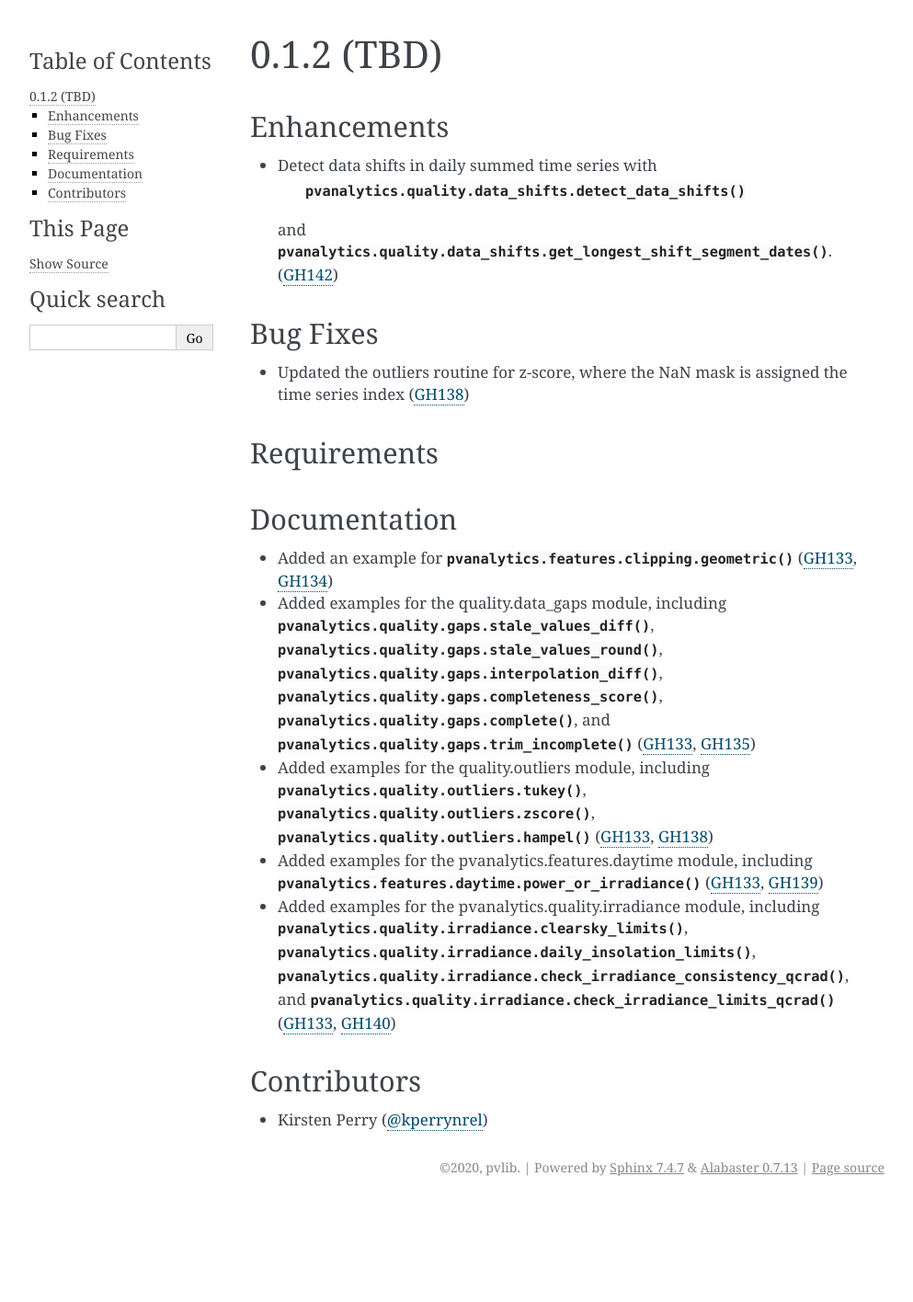
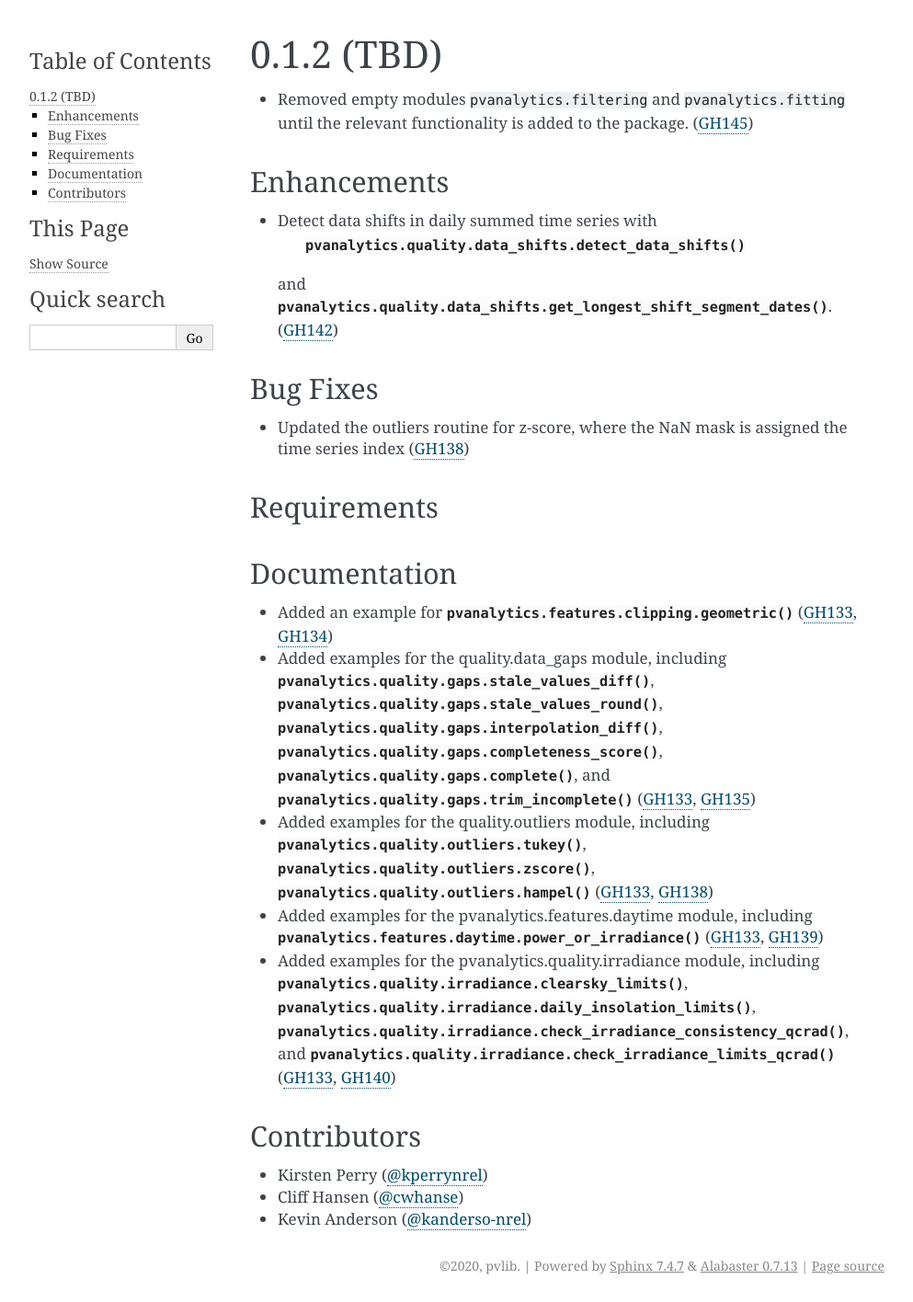
Before and after one commit to pvlib/pvanalytics, a Sphinx documentation site: the page built from docs/whatsnew/0.1.2.rst, in a window 1280 px wide. Shown: the whole page at 92% size, without its empty margins (148-1141 px from the left). Built offline with Sphinx 7.4.7, drawn with Linux system fonts in a browser that asks for light colours; pages that are not in the unit, such as notebooks, are missing from menus; before the commit the page ends 1309 px from its top, so only the background shows below that.

Commit message:
whatsnew

```diff
--- a/docs/whatsnew/0.1.2.rst
+++ b/docs/whatsnew/0.1.2.rst
@@ -2,6 +2,9 @@
 
 0.1.2 (TBD)
 -------------------------
+
+* Removed empty modules ``pvanalytics.filtering`` and ``pvanalytics.fitting``
+  until the relevant functionality is added to the package. (:pull:`145`)
 
 Enhancements
 ~~~~~~~~~~~~
@@ -52,3 +55,5 @@ Contributors
 ~~~~~~~~~~~~
 
 * Kirsten Perry (:ghuser:`kperrynrel`)
+* Cliff Hansen (:ghuser:`cwhanse`)
+* Kevin Anderson (:ghuser:`kanderso-nrel`)
```
